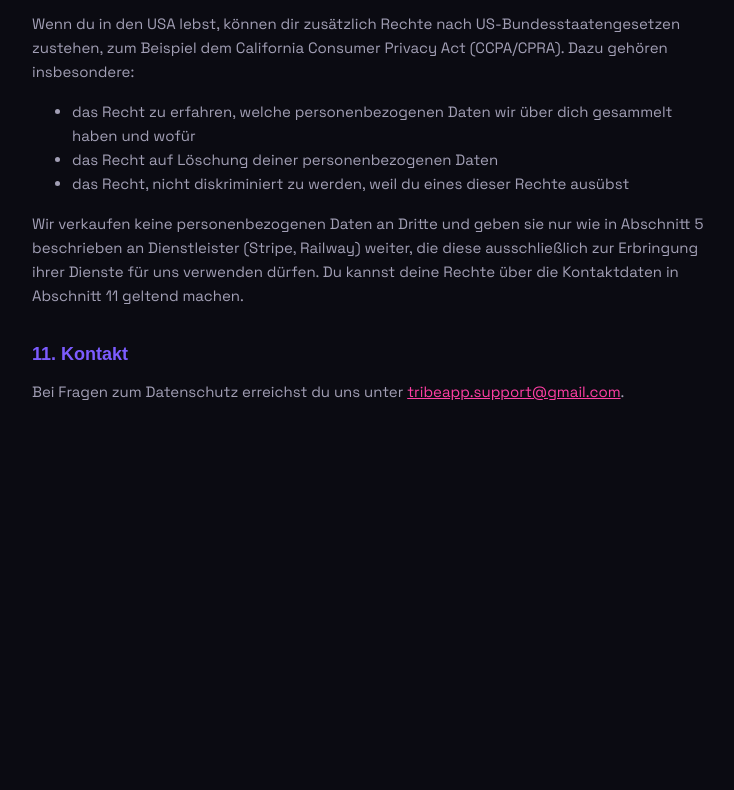
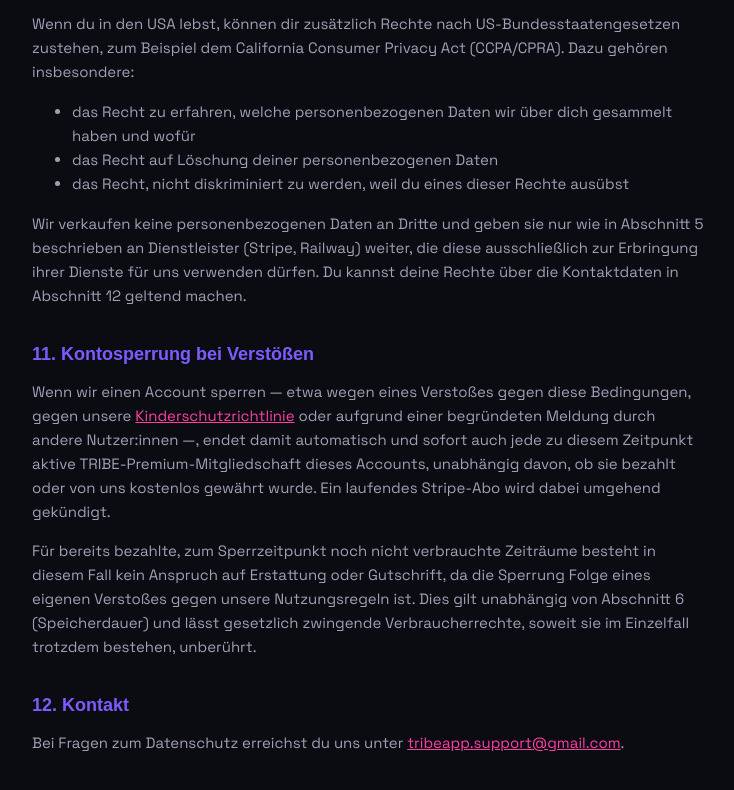
Before and after one commit to Pumabiest/tribe-app, a website: page frontend/privacy.html in a window 1280 px wide. Shown: the part 2309-3099 px from the top of the page, without its empty margins (272-1006 px from the left). Before the commit the page ends 2808 px from the top, so only its background shows below. Drawn offline with Linux system fonts and the light colour scheme; a web font is replaced by a local one.

Commit message:
Update privacy.html

```diff
--- a/frontend/privacy.html
+++ b/frontend/privacy.html
@@ -125,11 +125,26 @@
   <p>
     Wir verkaufen keine personenbezogenen Daten an Dritte und geben sie nur wie in Abschnitt 5
     beschrieben an Dienstleister (Stripe, Railway) weiter, die diese ausschließlich zur Erbringung
-    ihrer Dienste für uns verwenden dürfen. Du kannst deine Rechte über die Kontaktdaten in Abschnitt 11
+    ihrer Dienste für uns verwenden dürfen. Du kannst deine Rechte über die Kontaktdaten in Abschnitt 12
     geltend machen.
   </p>
 
-  <h2>11. Kontakt</h2>
+  <h2>11. Kontosperrung bei Verstößen</h2>
+  <p>
+    Wenn wir einen Account sperren — etwa wegen eines Verstoßes gegen diese Bedingungen, gegen unsere
+    <a href="/child-safety.html">Kinderschutzrichtlinie</a> oder aufgrund einer begründeten Meldung durch
+    andere Nutzer:innen —, endet damit automatisch und sofort auch jede zu diesem Zeitpunkt aktive
+    TRIBE-Premium-Mitgliedschaft dieses Accounts, unabhängig davon, ob sie bezahlt oder von uns
+    kostenlos gewährt wurde. Ein laufendes Stripe-Abo wird dabei umgehend gekündigt.
+  </p>
+  <p>
+    Für bereits bezahlte, zum Sperrzeitpunkt noch nicht verbrauchte Zeiträume besteht in diesem Fall
+    kein Anspruch auf Erstattung oder Gutschrift, da die Sperrung Folge eines eigenen Verstoßes gegen
+    unsere Nutzungsregeln ist. Dies gilt unabhängig von Abschnitt 6 (Speicherdauer) und lässt gesetzlich
+    zwingende Verbraucherrechte, soweit sie im Einzelfall trotzdem bestehen, unberührt.
+  </p>
+
+  <h2>12. Kontakt</h2>
   <p>
     Bei Fragen zum Datenschutz erreichst du uns unter <a href="mailto:tribeapp.support@gmail.com">tribeapp.support@gmail.com</a>.
   </p>
```
